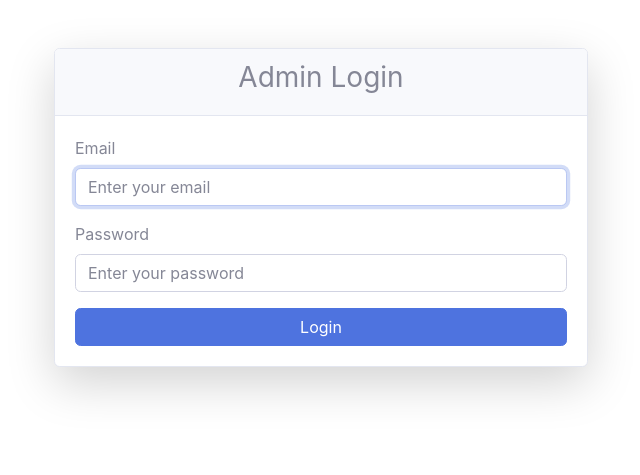
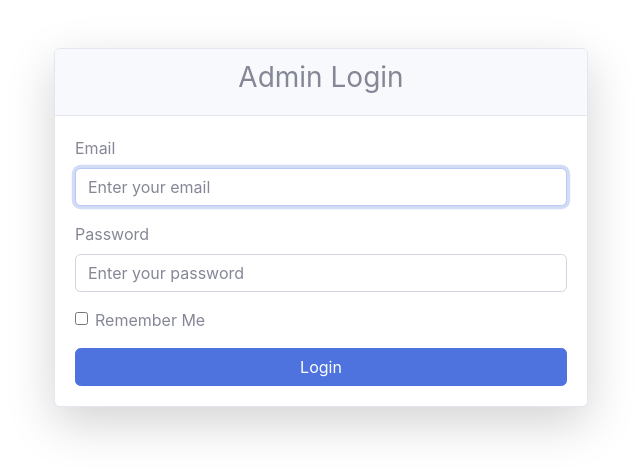
Before and after one commit to VirtusStack/Property_Amenity_Marketing_System, a PHP site: page /Property_Amenity_Marketing_System/admin.php in a window 1280 px wide. Shown: the top 475 px of the page, without its empty margins (319-959 px from the left). Run offline with PHP 8.4, Linux system fonts and the light colour scheme.

Commit message:
Update login_form.php

```diff
--- a/templates/common/login_form.php
+++ b/templates/common/login_form.php
@@ -49,6 +49,14 @@ require_once __DIR__ . '/../include/header.php';
                                    placeholder="Enter your password" required maxlength="50" />
                         </div>
 
+			<!-- Remember Me checkbox -->
+                        <div class="form-check mb-3">
+                            <input class="form-check-input" type="checkbox" name="remember_me" id="remember_me" value="1">
+                            <label class="form-check-label" for="remember_me">
+                                Remember Me
+                            </label>
+                        </div>
+
                         <!-- Submit button -->
                         <div class="d-grid">
                            <button type="submit" class="btn btn-primary w-100">Login</button>
```
